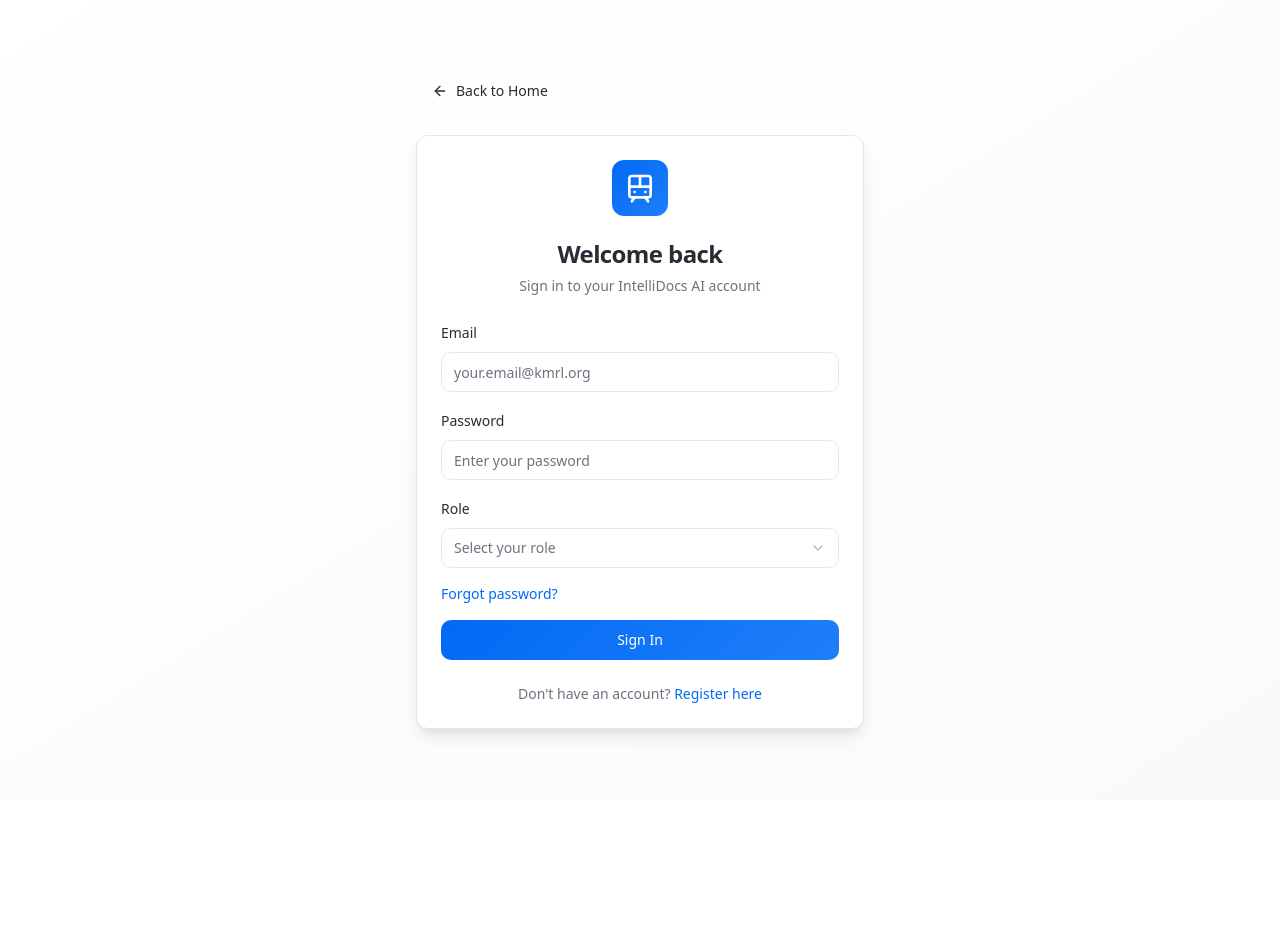
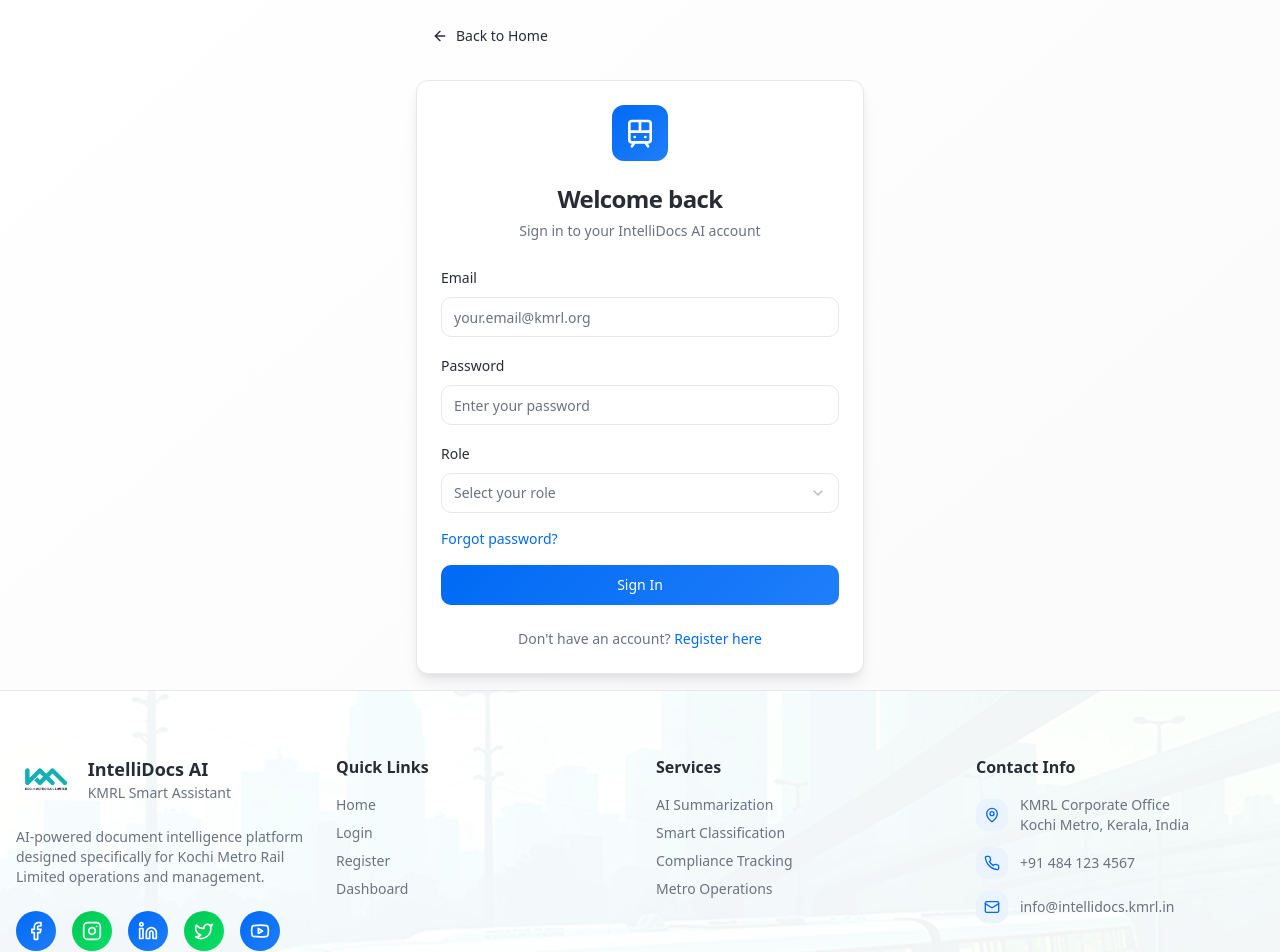
Before and after one commit to rohankumarr2209-dotcom/intellidocs-kmrl, a React (Vite) app: page /login in a window 1280 px wide. Shown: the top 952 px of the page. Before the commit the page ends 800 px from the top, so only its background shows below. Built offline with nearby package versions, Linux system fonts and the light colour scheme; the HTML template or start-up script is replaced by a standard one.

Commit message:
Add social media icons and contact details

```diff
--- /dev/null
+++ b/src/components/Footer.tsx
@@ -0,0 +1,123 @@
+import { Facebook, Instagram, Linkedin, Twitter, Youtube, Mail, Phone, MapPin } from "lucide-react";
+import { Link } from "react-router-dom";
+import kmrlLogo from "@/assets/kmrl-logo.png";
+import heroImage from "@/assets/metro-hero-bg.jpg";
+
+const Footer = () => {
+  return (
+    <footer className="relative border-t border-border bg-card overflow-hidden">
+      {/* Background Image */}
+      <div
+        className="absolute inset-0 opacity-5 bg-cover bg-center bg-no-repeat"
+        style={{ backgroundImage: `url(${heroImage})` }}
+      />
+
+      <div className="relative container mx-auto px-4 py-16">
+        <div className="grid md:grid-cols-4 gap-8">
+          {/* Company Info */}
+          <div className="col-span-2 md:col-span-1">
+            <div className="flex items-center gap-3 mb-6">
+              <div className="p-2 rounded-lg bg-white">
+                <img src={kmrlLogo} alt="KMRL Logo" className="h-6 w-auto" />
+              </div>
+              <div>
+                <div className="font-bold text-lg">IntelliDocs AI</div>
+                <div className="text-sm text-muted-foreground">KMRL Smart Assistant</div>
+              </div>
+            </div>
+            <p className="text-sm text-muted-foreground mb-6">
+              AI-powered document intelligence platform designed specifically for Kochi Metro Rail Limited operations and management.
+            </p>
+
+            {/* Social Media Icons */}
+            <div className="flex gap-4">
+              <a href="#" className="w-10 h-10 bg-gradient-primary rounded-full flex items-center justify-center hover:scale-110 transition-transform">
+                <Facebook className="h-5 w-5 text-white" />
+              </a>
+              <a href="#" className="w-10 h-10 bg-gradient-secondary rounded-full flex items-center justify-center hover:scale-110 transition-transform">
+                <Instagram className="h-5 w-5 text-white" />
+              </a>
+              <a href="#" className="w-10 h-10 bg-gradient-primary rounded-full flex items-center justify-center hover:scale-110 transition-transform">
+                <Linkedin className="h-5 w-5 text-white" />
+              </a>
+              <a href="#" className="w-10 h-10 bg-gradient-secondary rounded-full flex items-center justify-center hover:scale-110 transition-transform">
+                <Twitter className="h-5 w-5 text-white" />
+              </a>
+              <a href="#" className="w-10 h-10 bg-gradient-primary rounded-full flex items-center justify-center hover:scale-110 transition-transform">
+                <Youtube className="h-5 w-5 text-white" />
+              </a>
+            </div>
+          </div>
+
+          {/* Quick Links */}
+          <div>
+            <h3 className="font-semibold mb-4">Quick Links</h3>
+            <div className="space-y-2">
+              <Link to="/" className="block text-sm text-muted-foreground hover:text-primary transition-colors">Home</Link>
+              <Link to="/login" className="block text-sm text-muted-foreground hover:text-primary transition-colors">Login</Link>
+              <Link to="/register" className="block text-sm text-muted-foreground hover:text-primary transition-colors">Register</Link>
+              <Link to="/dashboard" className="block text-sm text-muted-foreground hover:text-primary transition-colors">Dashboard</Link>
+            </div>
+          </div>
+
+          {/* Services */}
+          <div>
+            <h3 className="font-semibold mb-4">Services</h3>
+            <div className="space-y-2">
+              <div className="text-sm text-muted-foreground">AI Summarization</div>
+              <div className="text-sm text-muted-foreground">Smart Classification</div>
+              <div className="text-sm text-muted-foreground">Compliance Tracking</div>
+              <div className="text-sm text-muted-foreground">Metro Operations</div>
+            </div>
+          </div>
+
+          {/* Contact Details */}
+          <div>
+            <h3 className="font-semibold mb-4">Contact Info</h3>
+            <div className="space-y-3">
+              <div className="flex items-center gap-3">
+                <div className="w-8 h-8 bg-accent rounded-lg flex items-center justify-center">
+                  <MapPin className="h-4 w-4 text-accent-foreground" />
+                </div>
+                <div className="text-sm text-muted-foreground">
+                  KMRL Corporate Office<br />
+                  Kochi Metro, Kerala, India
+                </div>
+              </div>
+              <div className="flex items-center gap-3">
+                <div className="w-8 h-8 bg-accent rounded-lg flex items-center justify-center">
+                  <Phone className="h-4 w-4 text-accent-foreground" />
+                </div>
+                <div className="text-sm text-muted-foreground">
+                  +91 484 123 4567
+                </div>
+              </div>
+              <div className="flex items-center gap-3">
+                <div className="w-8 h-8 bg-accent rounded-lg flex items-center justify-center">
+                  <Mail className="h-4 w-4 text-accent-foreground" />
+                </div>
+                <div className="text-sm text-muted-foreground">
+                  info@intellidocs.kmrl.in
+                </div>
+              </div>
+            </div>
+          </div>
+        </div>
+
+        {/* Bottom Section */}
+        <div className="border-t border-border mt-12 pt-8 flex flex-col md:flex-row justify-between items-center">
+          <div className="text-sm text-muted-foreground mb-4 md:mb-0">
+            © 2025 IntelliDocs AI | Built for Smart India Hackathon | Powered by KMRL
+          </div>
+          <div className="flex gap-6 text-sm">
+            <a href="#" className="text-muted-foreground hover:text-primary transition-colors">Privacy Policy</a>
+            <a href="#" className="text-muted-foreground hover:text-primary transition-colors">Terms of Service</a>
+            <a href="#" className="text-muted-foreground hover:text-primary transition-colors">Support</a>
+          </div>
+        </div>
+      </div>
+    </footer>
+  );
+};
+
+export default Footer;
--- a/src/pages/Dashboard.tsx
+++ b/src/pages/Dashboard.tsx
@@ -21,6 +21,7 @@ import {
 } from "lucide-react";
 import { Link } from "react-router-dom";
 import kmrlLogo from "@/assets/kmrl-logo.png";
+import Footer from "@/components/Footer";
 
 // Mock data
 const documents = [
@@ -76,7 +77,7 @@ const Dashboard = () => {
   };
 
   return (
-    <div className="min-h-screen bg-background">
+    <div className="min-h-screen bg-background flex flex-col">
       {/* Top Navigation */}
       <nav className="border-b border-border bg-card/50 backdrop-blur-sm sticky top-0 z-50">
         <div className="container mx-auto px-4 h-16 flex items-center justify-between">
@@ -126,6 +127,7 @@ const Dashboard = () => {
         </div>
       </nav>
 
+      <div className="flex-1">
         <div className="container mx-auto px-4 py-6">
           {/* Dashboard Stats */}
           <div className="grid grid-cols-1 md:grid-cols-4 gap-6 mb-8">
@@ -324,6 +326,8 @@ const Dashboard = () => {
           </div>
         </div>
       </div>
+      <Footer />
+    </div>
   );
 };
 
--- a/src/pages/Index.tsx
+++ b/src/pages/Index.tsx
@@ -1,12 +1,17 @@
+import Footer from "@/components/Footer";
+
 // Update this page (the content is just a fallback if you fail to update the page)
 
 const Index = () => {
   return (
-    <div className="flex min-h-screen items-center justify-center bg-background">
-      <div className="text-center">
-        <h1 className="mb-4 text-4xl font-bold">Welcome to Your Blank App</h1>
-        <p className="text-xl text-muted-foreground">Start building your amazing project here!</p>
+    <div className="min-h-screen bg-background flex flex-col">
+      <div className="flex-1 flex items-center justify-center">
+        <div className="text-center">
+          <h1 className="mb-4 text-4xl font-bold">Welcome to Your Blank App</h1>
+          <p className="text-xl text-muted-foreground">Start building your amazing project here!</p>
+        </div>
       </div>
+      <Footer />
     </div>
   );
 };
--- a/src/pages/Login.tsx
+++ b/src/pages/Login.tsx
@@ -7,6 +7,7 @@ import { Select, SelectContent, SelectItem, SelectTrigger, SelectValue } from "@
 import { Train, ArrowLeft } from "lucide-react";
 import { Link, useNavigate } from "react-router-dom";
 import { useToast } from "@/hooks/use-toast";
+import Footer from "@/components/Footer";
 
 const Login = () => {
   const [email, setEmail] = useState("");
@@ -41,7 +42,8 @@ const Login = () => {
   };
 
   return (
-    <div className="min-h-screen bg-gradient-to-br from-background to-muted/50 flex items-center justify-center p-4">
+    <div className="min-h-screen bg-gradient-to-br from-background to-muted/50 flex flex-col">
+      <div className="flex-1 flex items-center justify-center p-4">
         <div className="w-full max-w-md">
           {/* Back to home */}
           <Button variant="ghost" asChild className="mb-6">
@@ -132,6 +134,8 @@ const Login = () => {
           </Card>
         </div>
       </div>
+      <Footer />
+    </div>
   );
 };
 
--- a/src/pages/Register.tsx
+++ b/src/pages/Register.tsx
@@ -7,6 +7,7 @@ import { Select, SelectContent, SelectItem, SelectTrigger, SelectValue } from "@
 import { Train, ArrowLeft } from "lucide-react";
 import { Link, useNavigate } from "react-router-dom";
 import { useToast } from "@/hooks/use-toast";
+import Footer from "@/components/Footer";
 
 const Register = () => {
   const [formData, setFormData] = useState({
@@ -69,7 +70,8 @@ const Register = () => {
   };
 
   return (
-    <div className="min-h-screen bg-gradient-to-br from-background to-muted/50 flex items-center justify-center p-4">
+    <div className="min-h-screen bg-gradient-to-br from-background to-muted/50 flex flex-col">
+      <div className="flex-1 flex items-center justify-center p-4">
         <div className="w-full max-w-md">
           {/* Back to home */}
           <Button variant="ghost" asChild className="mb-6">
@@ -195,6 +197,8 @@ const Register = () => {
           </Card>
         </div>
       </div>
+      <Footer />
+    </div>
   );
 };
 
```
Also changed, not shown: src/pages/Landing.tsx (+2 -21 lines), src/pages/NotFound.tsx (+29 -8 lines). Lines whose indentation alone changed are shown as unchanged.
